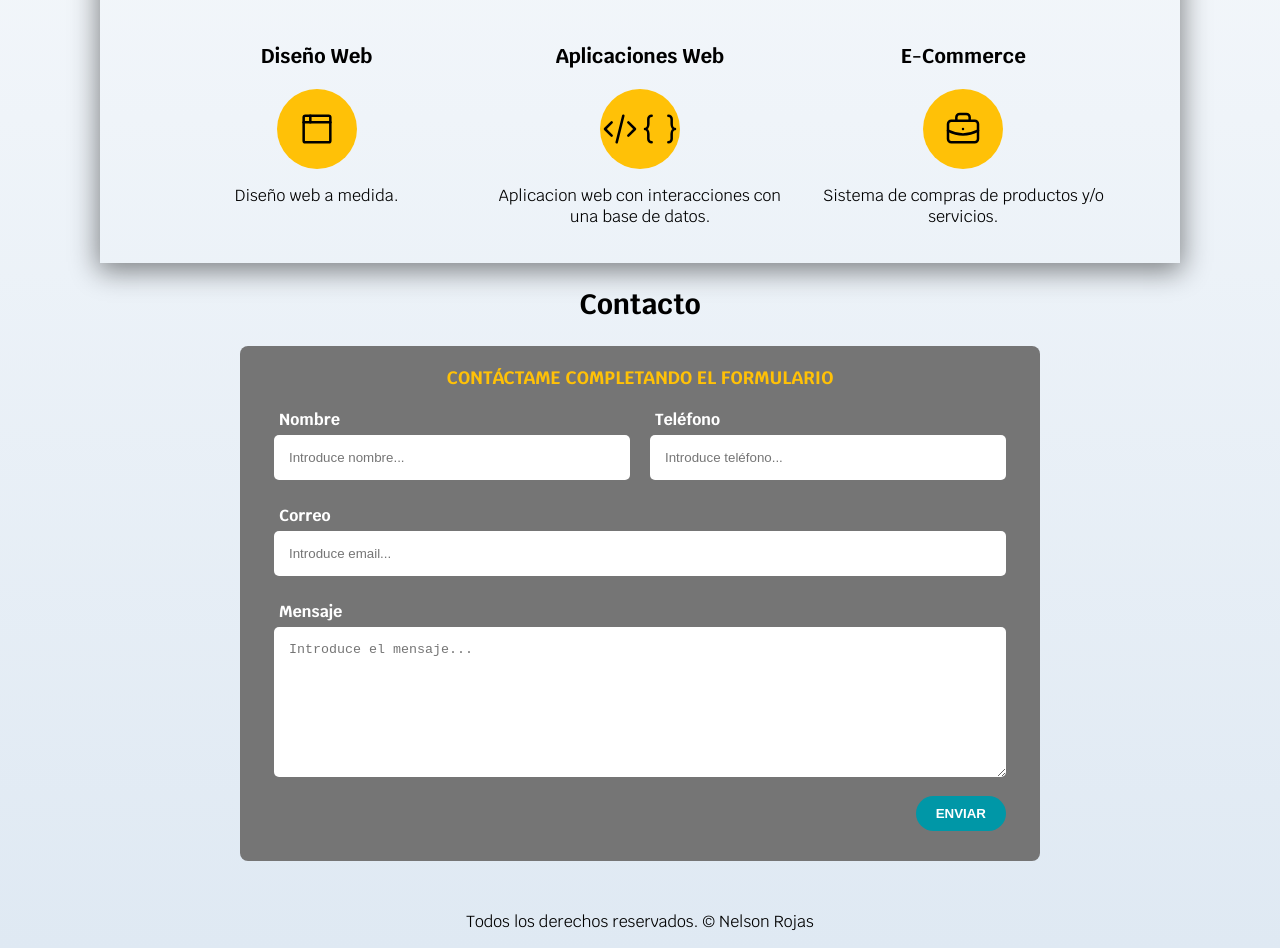
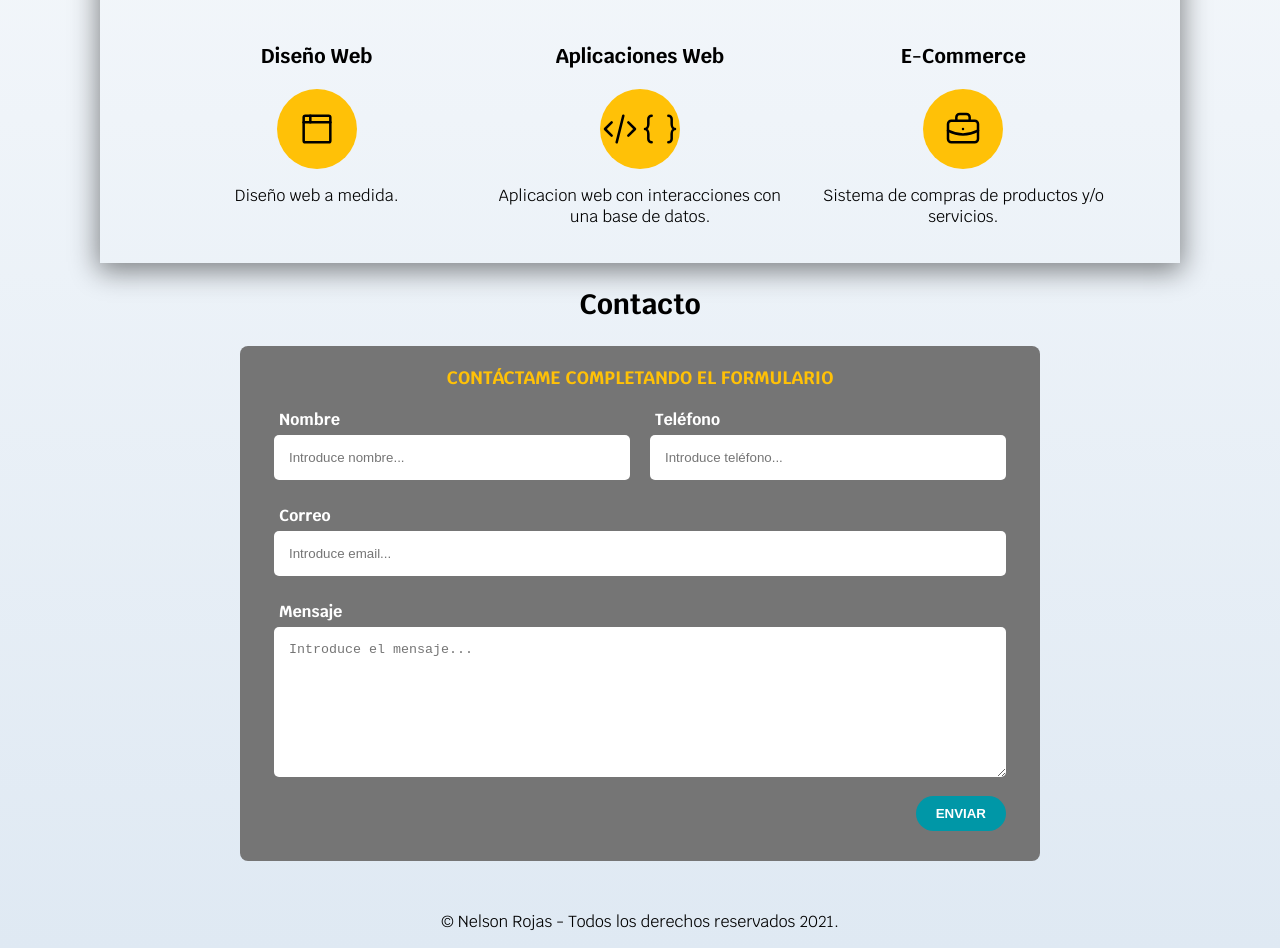
Before and after one commit to nrdevpy/Landing-Page, a plain HTML site: page index.html in a window 1280 px wide. Shown: the part 712-1660 px from the top of the page. Drawn offline with Linux system fonts and the light colour scheme.

Commit message:
cambio en el footer

```diff
--- a/index.html
+++ b/index.html
@@ -147,7 +147,7 @@
                 </fieldset>
             </form>
         <footer>
-            <p>Todos los derechos reservados. &copy; Nelson Rojas</p>
+            <p>&copy; Nelson Rojas - Todos los derechos reservados 2021.</p>
         </footer>
     </body>
 
```
